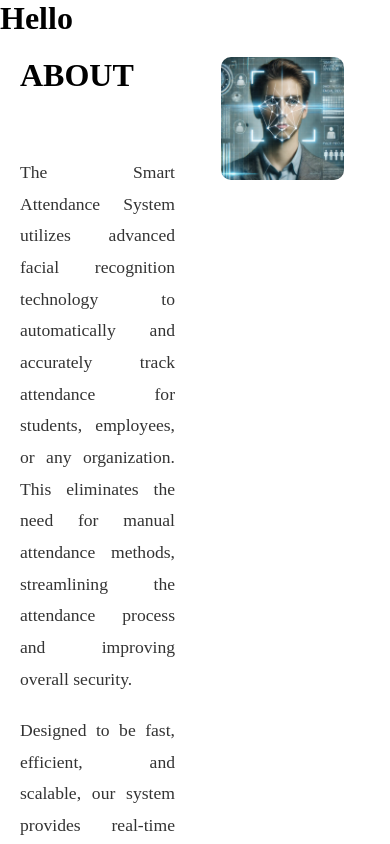
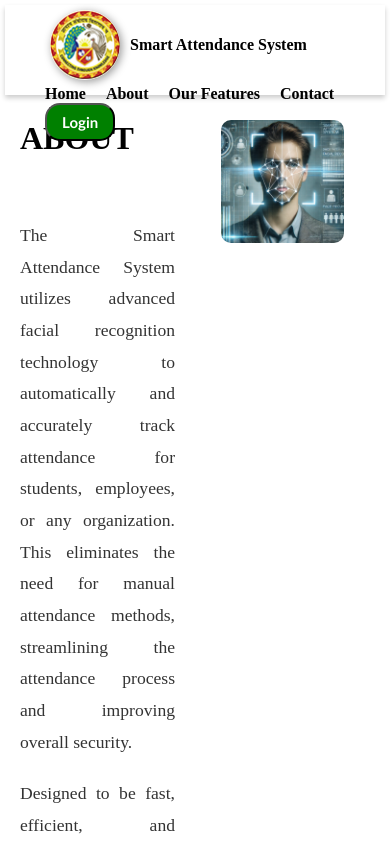
Before and after one commit to iamritik9/smart-attendance-systems, an Angular app: page /landing-page in a window 390 px wide. Shown: the top 844 px of the page. Built offline with nearby package versions, Linux system fonts and the light colour scheme.

Commit message:
Header Update

```diff
--- a/src/app/landing-page/header/header.component.css
+++ b/src/app/landing-page/header/header.component.css
@@ -1,24 +1,28 @@
 header {
-    position: fixed;
+    position: sticky;
+    top: 0;
+    padding: 5px;
+    width: 100%;
+    height: 100px;
     z-index: 1000;
-    width: 100%;
-    height: 80px;
-    display: flex;
-    align-items: center;
-    padding: 0 20px;
-    justify-content: space-between;
-    border: 1px solid black;
     background-color: white;
 }
 
-.header-left {
+.header-container {
+    width: 100%;
+    height: 100%;
     display: flex;
+    padding: 0 40px;
     align-items: center;
+    justify-content: space-between;
+    box-shadow: 0 3px 5px rgba(0, 0, 0, 0.2);
 }
 
-.header-left h1 {
-    margin: 0 5px;
-    font-size: 18px;
+.header-info {
+    gap: 10px;
+    display: flex;
+    padding: 5px;
+    align-items: center;
 }
 
 .header-logo {
@@ -27,98 +31,68 @@ header {
 }
 
 .header-logo img {
-    width: 60px;
-    height: 60px;
+    width: 70px;
+    border-radius: 50%;
+    box-shadow: 2px 2px 8px rgba(0, 0, 0, 0.4);
 }
 
-.header-right {
-    display: flex;
-    align-items: center;
+.header-name {
+    width: 80px;
+    text-align: left;
 }
 
-.header-right nav ul {
+.header-links ul {
     display: flex;
     list-style: none;
     padding: 0;
     margin: 0;
+    gap: 15px;
 }
 
-.header-right nav ul li {
-    margin: 0 15px;
-}
-
-.header-right nav ul li a {
-    text-decoration: none;
-    color: black;
-    font-size: 1rem;
-    transition: color 0.3s, text-shadow 0.3s;
-}
-
-.header-right nav ul li a:hover {
-    color: gray;
-    text-shadow: 0 0 5px rgba(0, 0, 0, 0.3);
-}
-
-.header-right button {
-    margin-left: 20px;
-    padding: 10px 15px;
-    font-size: 1rem;
+.header-btn button {
+    color: white;
     cursor: pointer;
-    border: none;
-    background-color: black;
-    color: white;
+    font-size: 15px;
+    font-weight: 600;
+    padding: 8px 15px;
+    border-radius: 15px;
+    background-color: green;
+    font-family: 'Gill Sans', 'Gill Sans MT', Calibri, 'Trebuchet MS', sans-serif;
     transition: background-color 0.3s;
 }
 
-.header-right button:hover {
-    background-color: darkgray;
+.header-btn button:hover {
+    background-color: darkgreen;
 }
 
-@media (max-width: 1024px) {
-    header {
-        flex-direction: column;
-        height: auto;
-    }
+.header-links {
+    display: flex;
+    gap: 20px;
+}
 
-    .header-right nav ul {
-        flex-direction: row;
-        justify-content: center;
-        margin-top: 10px;
-    }
+.header-links ul li a {
+    color: black;
+    font-size: 16px;
+    font-weight: 600;
+    text-decoration: none;
+}
+
+.header-links ul li a:hover {
+    /* font-weight: 600; */
+    color: darkgray;
 }
 
 @media (max-width: 768px) {
-    .header-right nav ul {
+    .header-container {
         flex-direction: column;
-        align-items: center;
+        align-items: flex-start;
     }
 
-    .header-right nav ul li {
-        margin: 5px 0;
+    .header-name {
+        width: auto;
     }
 
-    .header-left {
-        justify-content: center;
-        width: 100%;
-        margin-bottom: 10px;
-    }
-
-    header {
-        padding: 10px;
+    .header-links ul {
+        flex-direction: column;
     }
 }
-
-@media (max-width: 480px) {
-    .header-left h1 {
-        font-size: 1.25rem;
-    }
-
-    .header-right nav ul li {
-        margin: 0 10px;
-    }
-
-    .header-right button {
-        font-size: 0.9rem;
-        padding: 8px 12px;
-    }
-}
--- a/src/app/landing-page/header/header.component.html
+++ b/src/app/landing-page/header/header.component.html
@@ -1,5 +1,6 @@
 <header>
-    <section class="header-left">
+    <nav class="header-container">
+        <section class="header-info">
             <section class="header-logo">
                 <img [src]="logoPath" alt="Logo">
             </section>
@@ -7,17 +8,17 @@
                 <h1>{{ name }}</h1>
             </section>
         </section>
-
-    <section class="header-right">
-        <nav>
-            <ul>
-                <li><a routerLink="/home" aria-label="Go to Home">Home</a></li>
-                <li><a routerLink="/about" aria-label="Learn more About us">About</a></li>
-                <li><a routerLink="/contact" aria-label="Contact us">Contact</a></li>
+        <section class="header-links">
+            <ul *ngFor="let Link of LinkDetails">
+                <li>
+                    <a [href]="Link.URL"> {{Link.Name}} </a>
+                </li>
             </ul>
+        </section>
+        <section class="header-btn">
+            <button type="button" (click)="login()" aria-label="Login">
+                Login
+            </button>
+        </section>
     </nav>
-        <section>
-            <button (click)="login()">Login</button>
-        </section>
-    </section>
 </header>
--- a/src/app/landing-page/header/header.component.ts
+++ b/src/app/landing-page/header/header.component.ts
@@ -1,17 +1,37 @@
 import { Component } from '@angular/core';
+import { CommonModule } from '@angular/common';
 
 @Component({
   selector: 'app-header',
   standalone: true,
-  imports: [],
+  imports: [CommonModule],
   templateUrl: './header.component.html',
   styleUrl: './header.component.css'
 })
 export class HeaderComponent {
   logoPath: string = 'assets/favicon.png';
-  name: string="Smart Attendance System";
+  name: string = "Smart Attendance System";
 
   login() {
-    console.log('Login button clicked');
+    alert("Login Button Clicked");
   }
+
+  LinkDetails = [
+    {
+      Name: 'Home',
+      URL: "//",
+    },
+    {
+      Name: 'About',
+      URL: "//",
+    },
+    {
+      Name: 'Our Features',
+      URL: "//",
+    },
+    {
+      Name: 'Contact',
+      URL: "//",
+    }
+  ]
 }
--- a/src/app/landing-page/landing-page/landing-page.component.html
+++ b/src/app/landing-page/landing-page/landing-page.component.html
@@ -1,5 +1,4 @@
-<h1> Hello </h1>
-<!-- <app-header></app-header> -->
+<app-header></app-header>
 <app-about></app-about>
 <app-features></app-features>
 <app-footer></app-footer>
```
Lines whose indentation alone changed are shown as unchanged.
